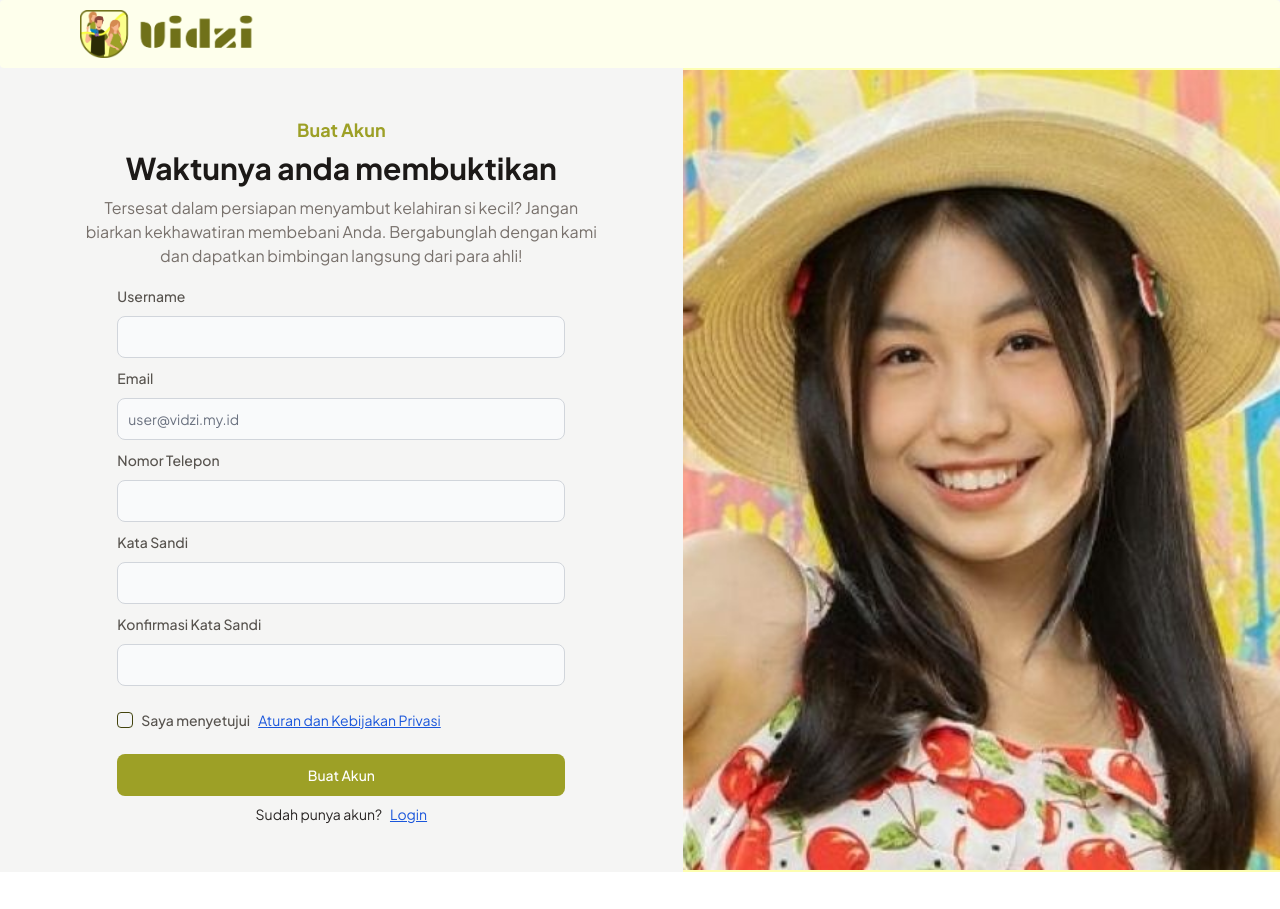
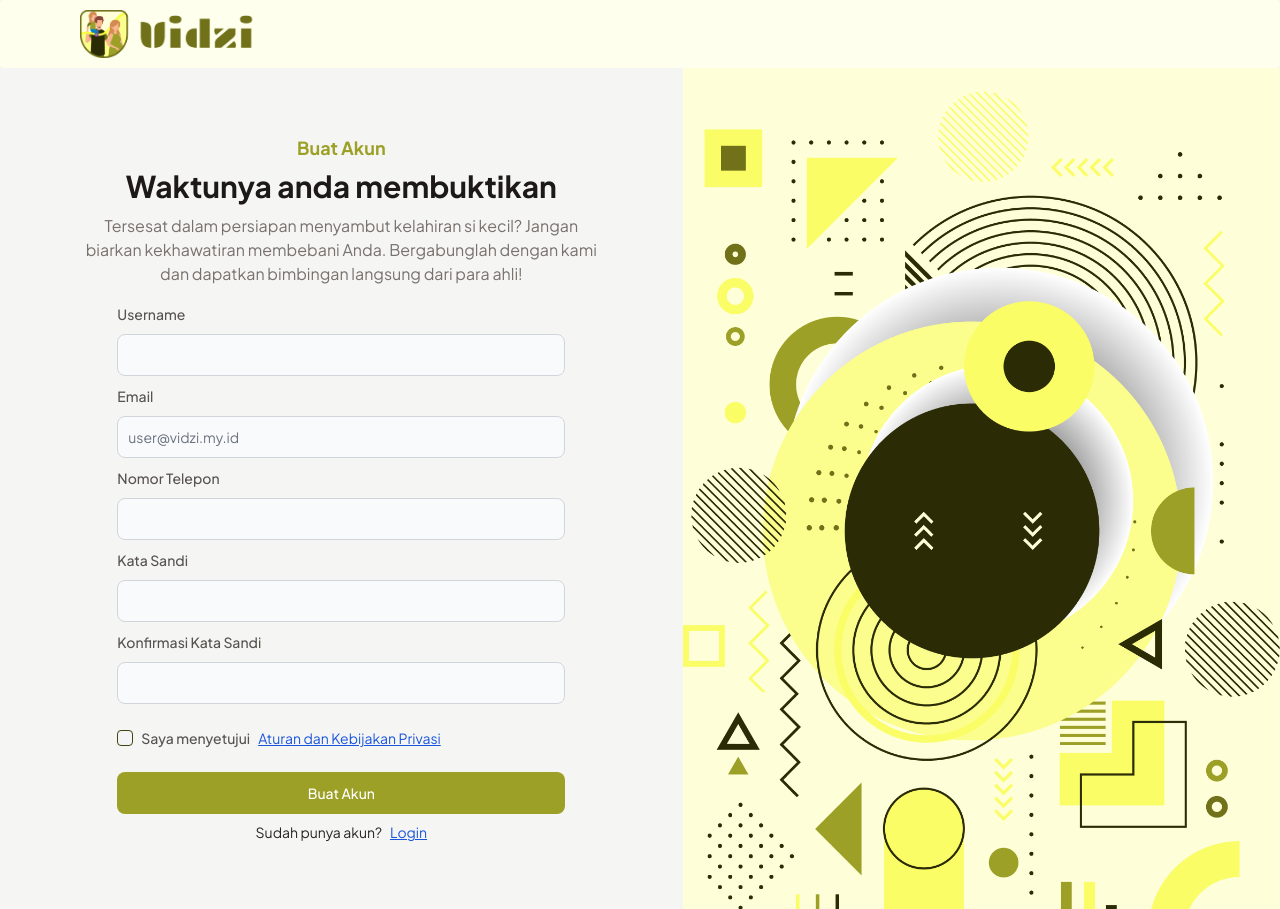
Before and after one commit to aplicalvin/bayiq-fe, a React (Vite) app: page /signup in a window 1280 px wide. Before the commit the page ends 872 px from the top, so only its background shows below. Built offline with nearby package versions, Linux system fonts and the light colour scheme.

Commit message:
style: change image on -login -signup

```diff
--- a/src/components/Login/LoginHead.jsx
+++ b/src/components/Login/LoginHead.jsx
@@ -1,4 +1,4 @@
-import Image1 from "../../assets/assets/image/image1.jpg";
+import Pattern1 from "../../assets/assets/image/pattern1.png";
 import LoginForm from "./LoginForm";
 
 function LoginHead() {
@@ -29,7 +29,7 @@ function LoginHead() {
                 </div>
                 <div className="w-full h-full ">
                     <img
-                        src={Image1}
+                        src={Pattern1}
                         className="w-full h-full object-cover"
                         alt=""
                     />
--- a/src/components/SignUp/SignUpHead.jsx
+++ b/src/components/SignUp/SignUpHead.jsx
@@ -1,11 +1,11 @@
-import Image1 from "../../assets/assets/image/image1.jpg";
+import Pattern2 from "../../assets/assets/image/pattern2.png";
 import SignUpForm from "./SignUpForm";
 
 function LoginHead() {
     return (
         <>
             {/* <div className="w-full"> */}
-            <div className="w-full h-full min-h-fit  mx-auto justify-start items-center grid lg:flex bg-primary-200">
+            <div className="w-full h-full min-h-fit  mx-auto justify-start items-center grid lg:flex ">
                 {/* form awal */}
                 <div className="grid gap-4 w-full px-6 md:px-20 py-12  h-fit bg-stone-100">
                     <div className=" max-w-2xl w-full mx-auto flex-col justify-start items-center gap-2 flex ">
@@ -30,7 +30,7 @@ function LoginHead() {
                 </div>
                 <div className="w-full h-full lg:min-h-screen object-cover">
                     <img
-                        src={Image1}
+                        src={Pattern2}
                         className="w-full h-full lg:min-h-screen object-cover"
                         alt=""
                     />
```
Also changed, not shown: src/assets/assets/image/pattern1.png (added), src/assets/assets/image/pattern2.png (added).
